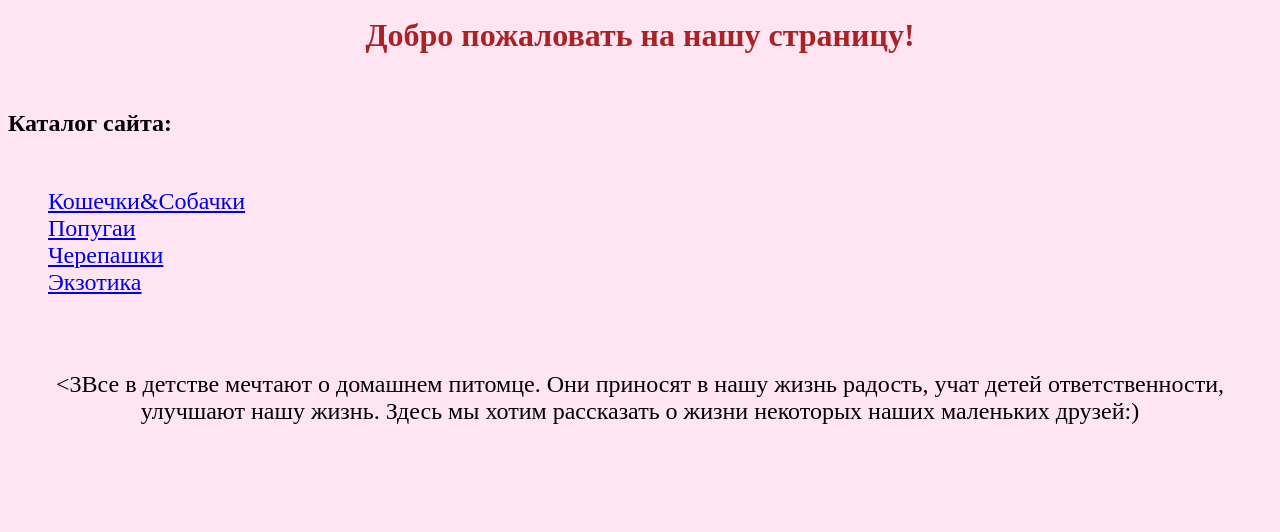
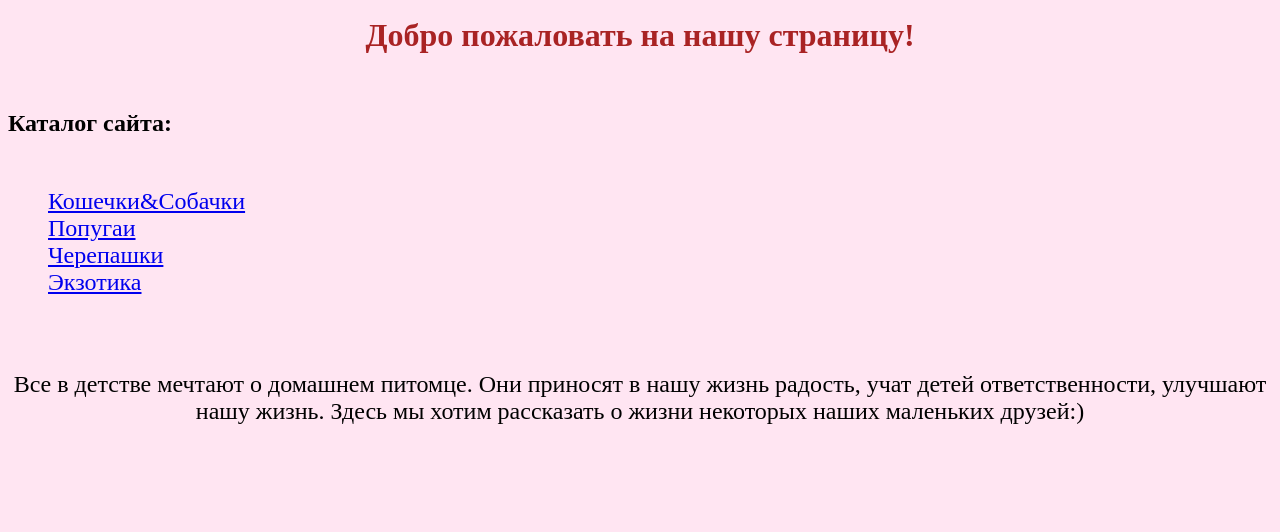
Before and after one commit to Kolisava/Kolisava.github.io, a plain HTML site: page index.html in a window 1280 px wide. Shown: the part 130-662 px from the top of the page. Drawn offline with Linux system fonts and the light colour scheme.

Commit message:
index.html

```diff
--- a/index.html
+++ b/index.html
@@ -12,7 +12,7 @@
 <BR><a href="./3.html"> Черепашки</a>
 <BR><a href="./4.html"> Экзотика</a>
 </ul>
-<BR><P align="center"> <FONT face="PT Mono"> <3Все в детстве мечтают о домашнем питомце. Они приносят в нашу жизнь радость, учат детей ответственности, улучшают нашу жизнь. Здесь мы хотим рассказать о жизни некоторых наших маленьких друзей:) </font></p>
+<BR><P align="center"> <FONT face="PT Mono"> Все в детстве мечтают о домашнем питомце. Они приносят в нашу жизнь радость, учат детей ответственности, улучшают нашу жизнь. Здесь мы хотим рассказать о жизни некоторых наших маленьких друзей:) </font></p>
 <BR>
 <BR>
 <BR>
```
